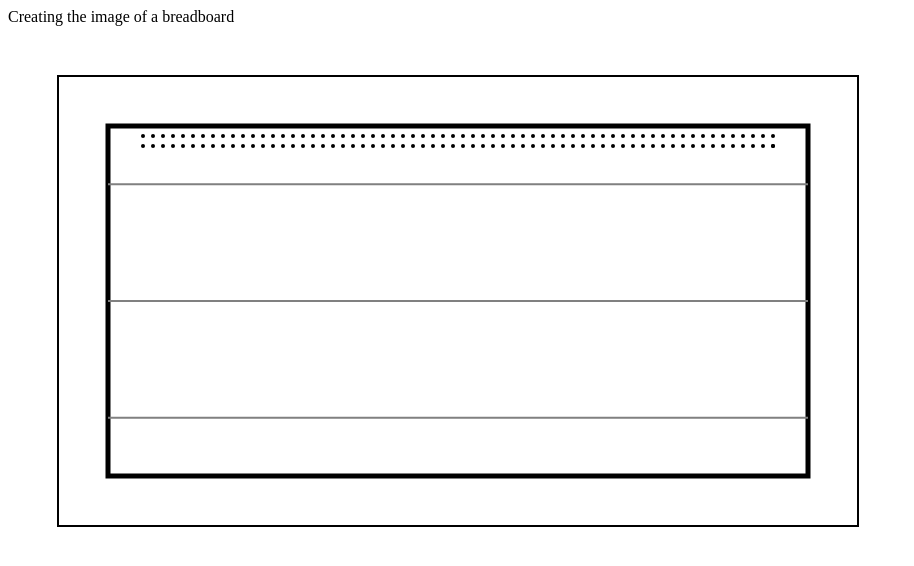
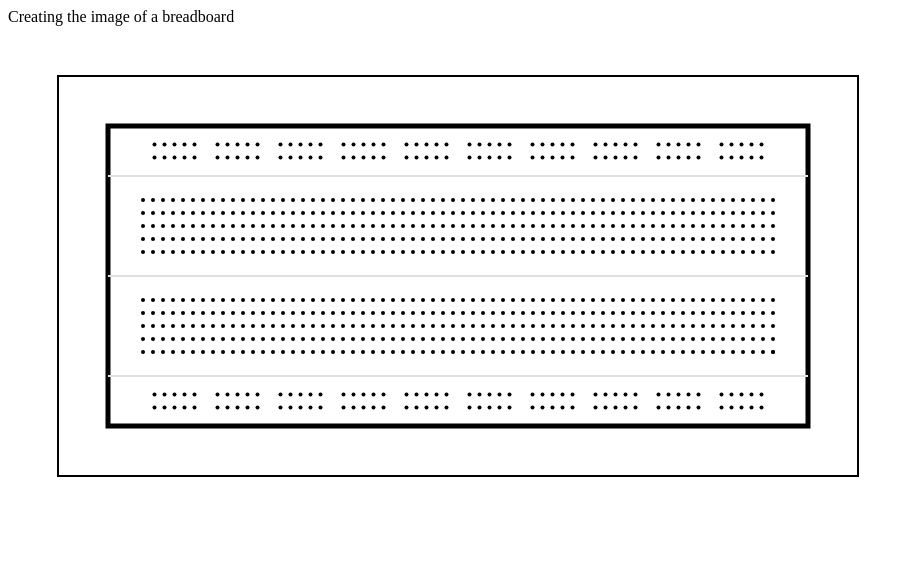
Before and after one commit to yogeshbalaji/Virtual_lab_project, a plain HTML site: page HTML5Application/public_html/index.html in a window 1280 px wide. Shown: the whole page, without its empty margins (0-914 px from the left). Drawn offline with Linux system fonts and the light colour scheme.

Commit message:
Completed generating breadboard

```diff
--- a/HTML5Application/public_html/index.html
+++ b/HTML5Application/public_html/index.html
@@ -25,7 +25,7 @@ and open the template in the editor.
       var bread_board_x = 100;
       var bread_board_y =100;
       var bread_board_width = 700;
-      var bread_board_height = 350;
+      var bread_board_height = 300;
 
       //<!-- Breadboard layout -->
       context.beginPath();
@@ -54,7 +54,7 @@ and open the template in the editor.
 
       context.moveTo(bread_board_x,bread_board_y+(5*bread_board_height)/6);
       context.lineTo(bread_board_x+bread_board_width,bread_board_y+(5*bread_board_height)/6);
-      context.strokeStyle = 'gray';
+      context.strokeStyle = '#E0E0E0 ';
 
       context.stroke();
       context.closePath();
@@ -62,22 +62,59 @@ and open the template in the editor.
       var number_blocks = 10;
       var number_per_block = 5;
       var dist_between_slots = 10;
-      var block_dist = 10;
+      var height_between_slots = 13;
+      var block_dist = 23;
       var offset1 = (bread_board_width-63*dist_between_slots)/2;     //offset for inner layer
       var offset2 = (bread_board_width-((number_blocks-1)*block_dist + number_blocks*(number_per_block-1)*dist_between_slots))/2;
+      var height_offset_1 = (bread_board_height/6-height_between_slots)/2;
+      var height_offset_2 = ((2*bread_board_height)/6-4*height_between_slots)/2;
     //Outer layer 1
       context.beginPath();
-      for(var i=0;i<64;i++)
+
+      for(var i=0;i<number_blocks;i++)
+      {
+          for(var j=0;j<number_per_block;j++)
           {
               context.beginPath();
-         context.arc(bread_board_x+offset1+dist_between_slots*i,bread_board_y+dist_between_slots,2, 0, 2 * Math.PI, false);
+              context.arc(bread_board_x+offset2+dist_between_slots*(j+4*i)+i*block_dist,bread_board_y+height_offset_1,2, 0, 2 * Math.PI, false);
               context.fillStyle = 'black';
               context.fill();
 
               context.beginPath();
-         context.arc(bread_board_x+offset1+dist_between_slots*i,bread_board_y+2*dist_between_slots,2, 0, 2 * Math.PI, false);
+              context.arc(bread_board_x+offset2+dist_between_slots*(j+4*i)+i*block_dist,bread_board_y+height_offset_1+height_between_slots,2, 0, 2 * Math.PI, false);
               context.fillStyle = 'black';
               context.fill();
+
+              context.beginPath();
+              context.arc(bread_board_x+offset2+dist_between_slots*(j+4*i)+i*block_dist,bread_board_y+(5*bread_board_height)/6+height_offset_1,2, 0, 2 * Math.PI, false);
+              context.fillStyle = 'black';
+              context.fill();
+
+              context.beginPath();
+              context.arc(bread_board_x+offset2+dist_between_slots*(j+4*i)+i*block_dist,bread_board_y+(5*bread_board_height)/6+height_offset_1+height_between_slots,2, 0, 2 * Math.PI, false);
+              context.fillStyle = 'black';
+              context.fill();
+          }
+      }
+
+
+      for(var i=0;i<64;i++)
+      {
+          for (var j=1;j<=5;j++)
+          {
+
+
+              context.beginPath();
+              context.arc(bread_board_x+offset1+dist_between_slots*i,bread_board_y+bread_board_height/6+height_offset_2 + (j-1)*height_between_slots,2, 0, 2 * Math.PI, false);
+              context.fillStyle = 'black';
+              context.fill();
+
+              context.beginPath();
+              context.arc(bread_board_x+offset1+dist_between_slots*i,bread_board_y+bread_board_height/2+height_offset_2 + (j-1)*height_between_slots,2, 0, 2 * Math.PI, false);
+              context.fillStyle = 'black';
+              context.fill();
+          }
+
       }
       //context.beginPath();
       //context.arc(10, 10, 2, 0, 2 * Math.PI, false);
```
Lines whose indentation alone changed are shown as unchanged.
